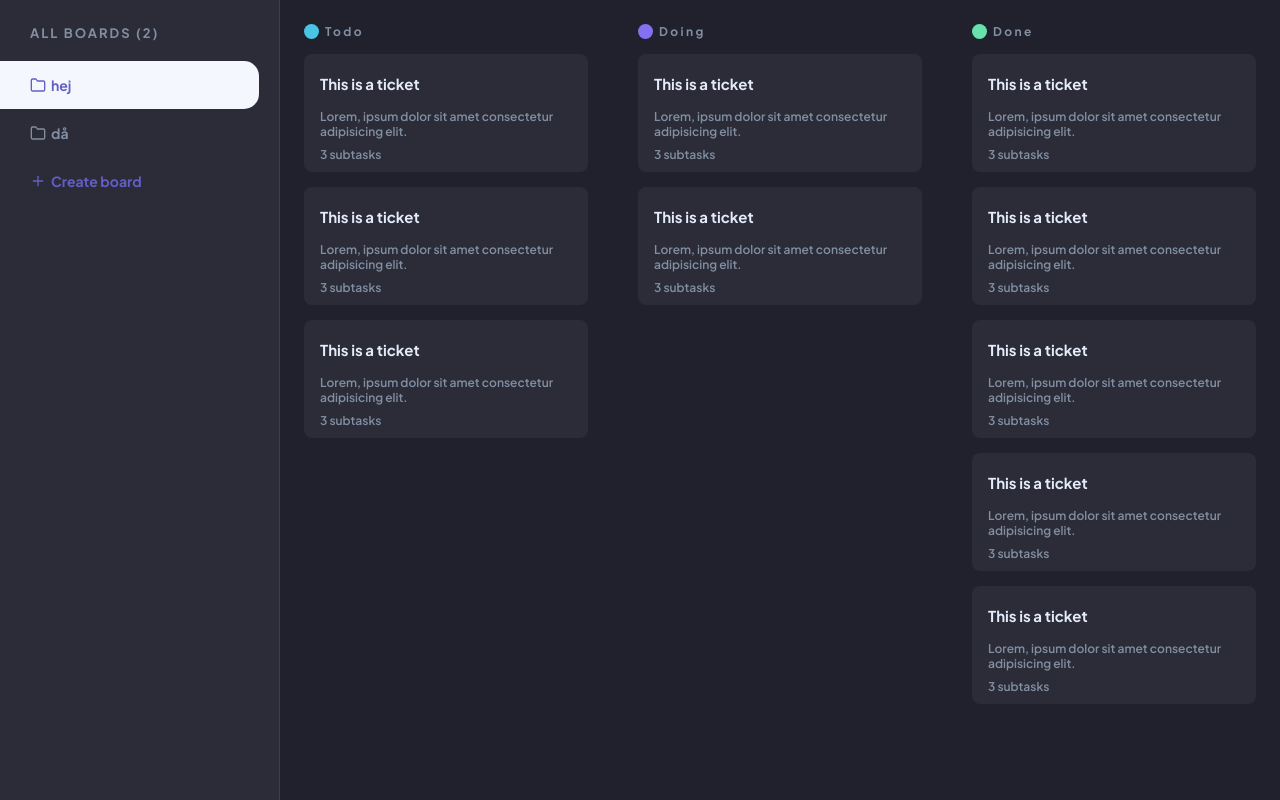
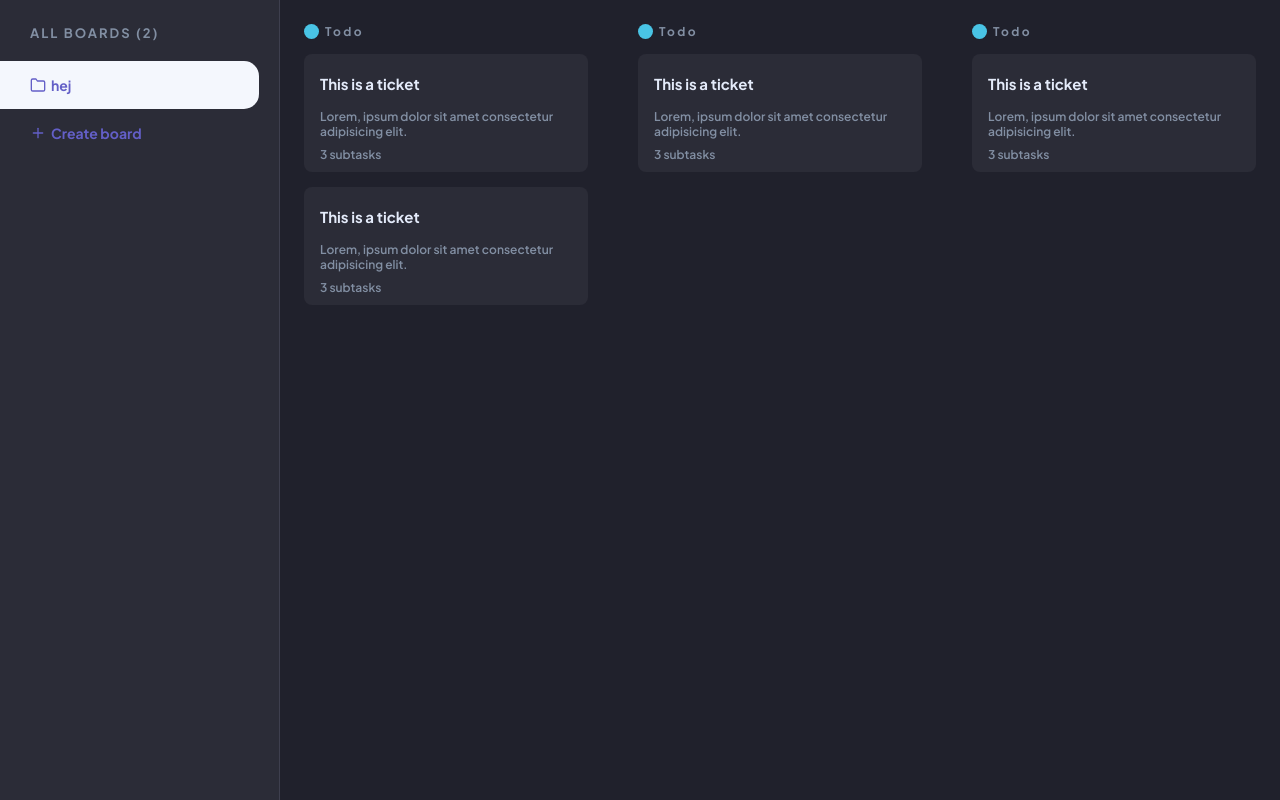
Before and after one commit to martin-apiwat/kanban-board, a React (Vite) app: page / in a window 1280 px wide. Built offline with nearby package versions, Linux system fonts and the light colour scheme.

Commit message:
started on dymanic tickets

```diff
--- a/src/components/Board/Board.tsx
+++ b/src/components/Board/Board.tsx
@@ -1,39 +1,26 @@
 import Ticket from "../Ticket/Ticket";
 import "./Board.scss";
+import { useBoardContext } from "../../context/BoardsContext";
 
 type Props = {};
 
 export default function Board({}: Props) {
+  const { currentProject } = useBoardContext();
+
   return (
     <div className="board">
+      {currentProject.board.map((column) => (
         <div className="board-column">
           <div className="board-title">
             <div className="board-title-icon todo"></div>
             <h4 className="">Todo</h4>
           </div>
+
+          {column.tickets.map((ticket) => (
             <Ticket />
-        <Ticket />
-        <Ticket />
+          ))}
         </div>
-      <div className="board-column">
-        <div className="board-title">
-          <div className="board-title-icon doing"></div>
-          <h4 className="">Doing</h4>
-        </div>
-        <Ticket />
-        <Ticket />
-      </div>
-      <div className="board-column">
-        <div className="board-title">
-          <div className="board-title-icon done"></div>
-          <h4 className="">Done</h4>
-        </div>
-        <Ticket />
-        <Ticket />
-        <Ticket />
-        <Ticket />
-        <Ticket />
-      </div>
+      ))}
     </div>
   );
 }
--- a/src/context/BoardsContext.tsx
+++ b/src/context/BoardsContext.tsx
@@ -1,10 +1,6 @@
 import React, { createContext, useContext, useState } from "react";
 import { v4 as uuidv4 } from "uuid";
-
-interface Project {
-  name: string;
-  id: string;
-}
+import { Project, projectsData } from "./projectsData";
 
 interface Context {
   projects: Project[];
@@ -29,16 +25,23 @@ type Props = {
 };
 
 export default function BoardsContextProvider({ children }: Props) {
-  const [projects, setProjects] = useState<Project[]>([
-    { name: "hej", id: uuidv4() },
-    { name: "då", id: uuidv4() },
-  ]);
-
+  const [projects, setProjects] = useState<Project[]>(projectsData);
   const [selectedIndex, setSelectedIndex] = useState(0);
   const currentProject = projects[selectedIndex];
 
   function createProject(name: string) {
-    setProjects([...projects, { name, id: uuidv4() }]);
+    setProjects([
+      ...projects,
+      {
+        name,
+        id: uuidv4(),
+        board: [
+          { name: "Todo", tickets: [] },
+          { name: "Doing", tickets: [] },
+          { name: "Done", tickets: [] },
+        ],
+      },
+    ]);
     changeBoard(projects.length);
   }
 
--- /dev/null
+++ b/src/context/projectsData.ts
@@ -0,0 +1,62 @@
+import { v4 as uuidv4 } from "uuid";
+
+export interface Ticket {
+  id: string;
+  title: string;
+  description: string;
+  tasks: string[];
+}
+
+export interface Project {
+  name: string;
+  id: string;
+  board: { name: string; tickets: Ticket[] }[];
+}
+
+export const projectsData: Project[] = [
+  {
+    name: "hej",
+    id: uuidv4(),
+    board: [
+      {
+        name: "Todo",
+        tickets: [
+          {
+            title: "First ticket",
+            description: "First ticket description",
+            id: uuidv4(),
+            tasks: ["task 1 ", "task 2"],
+          },
+          {
+            title: "Second ticket",
+            description: "Second ticket description",
+            id: uuidv4(),
+            tasks: ["task 1 ", "task 2"],
+          },
+        ],
+      },
+      {
+        name: "Doing",
+        tickets: [
+          {
+            title: "First ticket",
+            description: "First ticket description",
+            id: uuidv4(),
+            tasks: ["task 1 ", "task 2"],
+          },
+        ],
+      },
+      {
+        name: "Done",
+        tickets: [
+          {
+            title: "First ticket",
+            description: "First ticket description",
+            id: uuidv4(),
+            tasks: ["task 1 ", "task 2"],
+          },
+        ],
+      },
+    ],
+  },
+];
```
Lines whose indentation alone changed are shown as unchanged.
